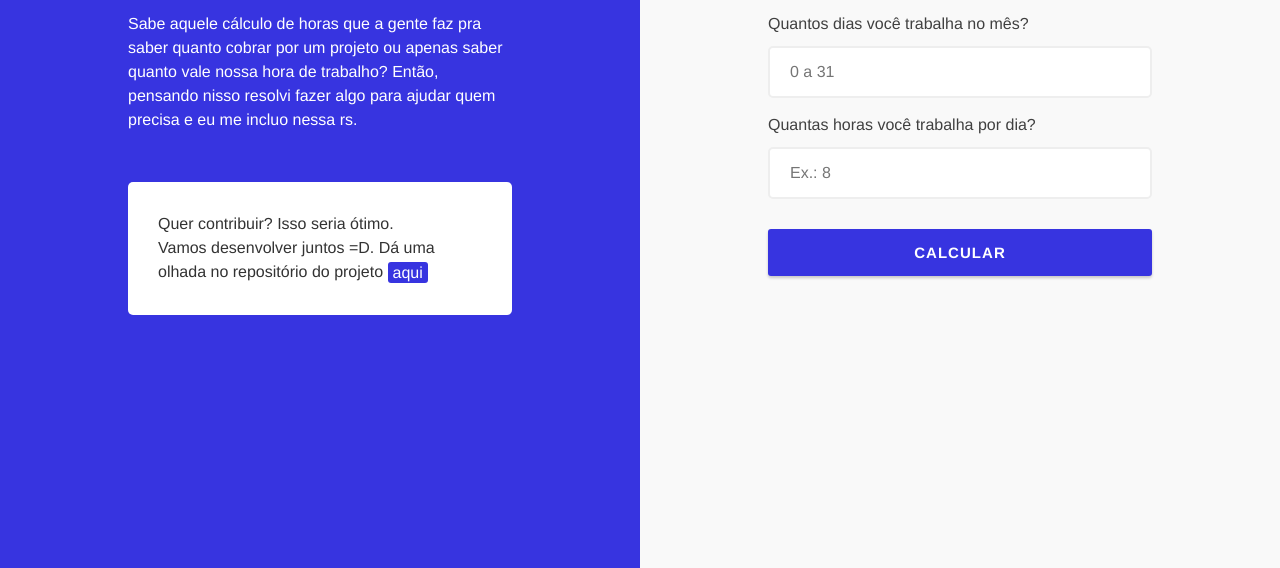
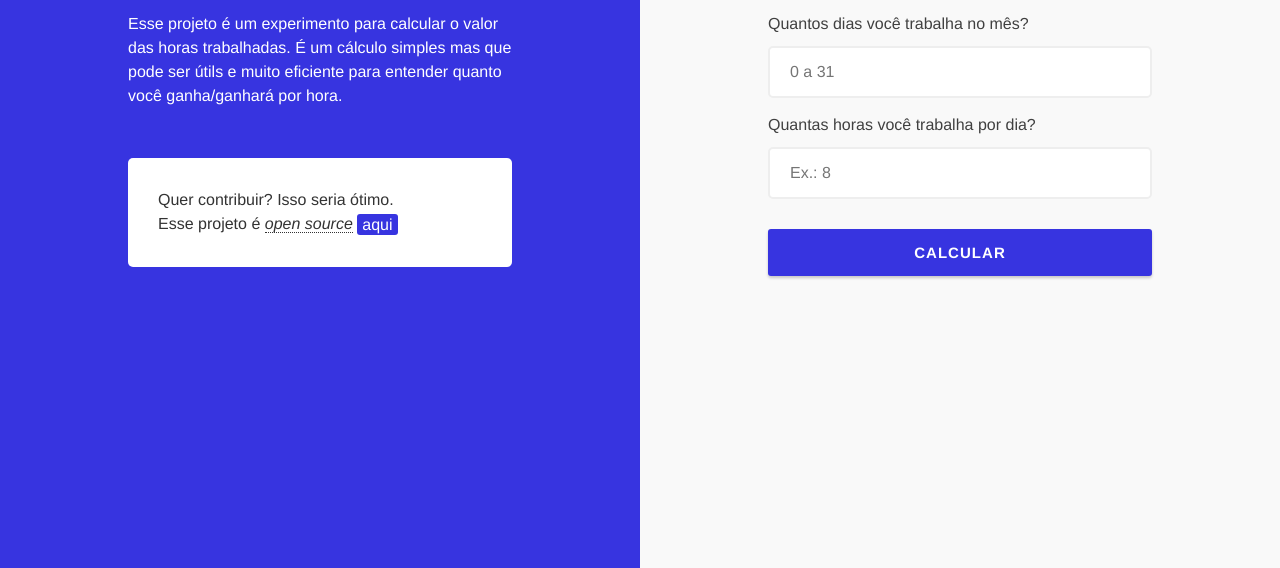
Before and after one commit to itbruno/quantovale, a website built with webpack: page public/index.html in a window 1280 px wide. Shown: the part 232-800 px from the top of the page. Built offline with nearby package versions, Linux system fonts and the light colour scheme.

Commit message:
Update copy and styles

```diff
--- a/public/index.html
+++ b/public/index.html
@@ -6,8 +6,7 @@
 
 	<!-- MetaTags -->
 	<meta name="viewport" content="width=device-width, initial-scale= 1.0, user-scalable=no">
-	<meta name="description" content="Calcule quanto vale sua hora de trabalho.">
-	<meta name="keywords" content="Calcular horas, horas de trabalho, quanto vale, valor/hora, valor da hora">
+	<meta name="description" content="Calculadora de horas">
 	<meta name="author" content="Bruno Rodrigues">
 </head>
 <body>
@@ -16,14 +15,11 @@
 		<div class="wrap bg-primary">
             <h1><span>Quanto vale</span> minha hora?</h1>
 			<p>
-				Sabe aquele cálculo de horas que a gente faz pra saber quanto cobrar por um projeto
-				ou apenas saber quanto vale nossa hora de trabalho? Então, pensando nisso resolvi
-				fazer algo para ajudar quem precisa e eu me incluo nessa rs.
+                Esse projeto é um experimento para calcular o valor das horas trabalhadas. É um cálculo simples mas que pode ser útils e muito eficiente para entender quanto você ganha/ganhará por hora.
 			</p>
-            <div class="contribute">
+            <div class="contribute hidden-xs">
                 Quer contribuir? Isso seria ótimo.<br />
-                Vamos desenvolver juntos =D. Dá uma olhada no repositório do projeto
-                <a href="https://github.com/itbruno/quantovale" target="_blank" class="label" title="Github - Repositório do Projeto">aqui</a>
+                Esse projeto é <dfn title="Código aberto">open source</dfn> <a href="https://github.com/itbruno/quantovale" target="_blank" class="label" title="Github - Repositório do Projeto">aqui</a>
             </div>
         </div>
 
--- a/src/scss/_layout.scss
+++ b/src/scss/_layout.scss
@@ -46,7 +46,7 @@ section {
         margin-top: 50px;
     }
 
-    @media screen and (max-width: 560px) {
+    @media screen and (max-width: 767px) {
         flex-direction: column;
     }
 }
@@ -56,7 +56,7 @@ section {
     width: 50vw;
     height: 100vh;
 
-    @media screen and (max-width: 560px) {
+    @media screen and (max-width: 767px) {
         width: 100%;
         height: auto;
     }
@@ -160,7 +160,7 @@ section {
             border-color: rgb(214, 34, 34);
         }
 
-        @media screen and (max-width: 560px) {
+        @media screen and (max-width: 767px) {
             width: 100%;
         }
 	}
@@ -189,3 +189,9 @@ section {
     vertical-align: middle;
     @include prefix(border-radius, 3px);
 }
+
+.hidden-xs {
+    @media screen and (max-width: 767px) {
+        display: none;
+    }
+}
```
